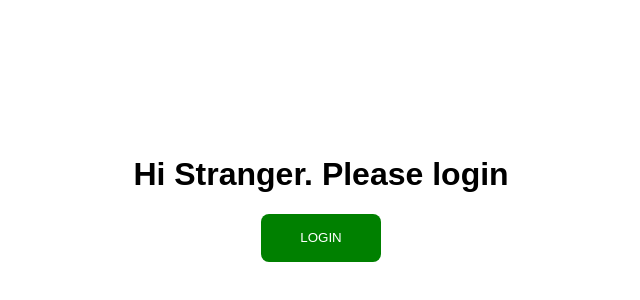
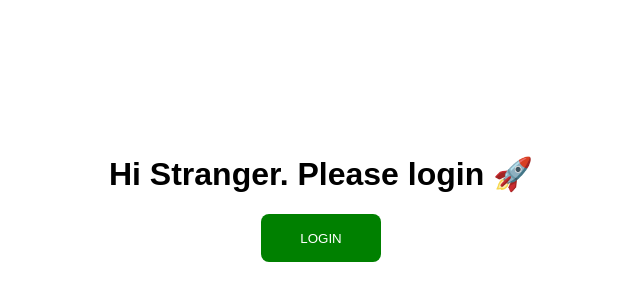
Before and after one commit to VitaliyVZakharchenko/React, a React app in the folder lesson_6/task_1/: page / in a window 1280 px wide. Shown: the part 210-510 px from the top of the page, without its empty margins (319-959 px from the left). Built offline with nearby package versions, Linux system fonts and the light colour scheme.

Commit message:
React_lesson_6_task_1

```diff
--- a/lesson_6/task_1/src/GuestGreeting.jsx
+++ b/lesson_6/task_1/src/GuestGreeting.jsx
@@ -1,7 +1,7 @@
 import React from 'react';
 
 const GuestGreeting = () => {
-    return <h1>Hi Stranger. Please login</h1>;
+    return <h1>Hi Stranger. Please login 🚀</h1>;
 };
 
 export default GuestGreeting;
--- a/lesson_6/task_1/src/UserGreeting.jsx
+++ b/lesson_6/task_1/src/UserGreeting.jsx
@@ -1,7 +1,7 @@
 import React from 'react';
 
 const UserGreeting = () => {
-    return <h1>Hello, user</h1>;
+    return <h1>Hello, user 😎</h1>;
 };
 
 export default UserGreeting;
```
